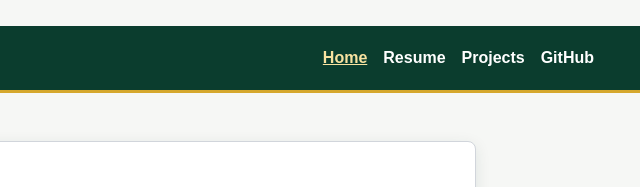
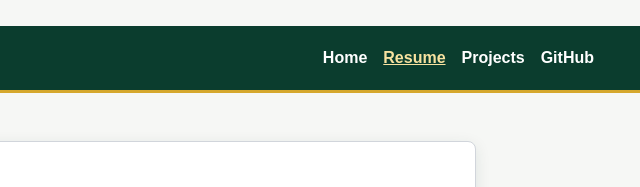
Before and after one commit to GauisCode/Portfolio-Project, a plain HTML site: page PD2/resume.html in a window 1280 px wide. Shown: the top 187 px of the page, 614-1254 px from the left. Drawn offline with Linux system fonts and the light colour scheme.

```diff
--- a/PD2/resume.html
+++ b/PD2/resume.html
@@ -26,8 +26,8 @@
                 <a class="site-logo" href="index.html">JSL</a>
 
                 <ul class="nav-links">
-                    <li><a href="index.html" aria-current="page">Home </a></li>
-                    <li><a href="resume.html">Resume</a></li>
+                    <li><a href="index.html">Home </a></li>
+                    <li><a href="resume.html" aria-current="page">Resume</a></li>
                     <li><a href="projects.html">Projects</a></li>
                     <li><a href="https://github.com/GauisCode"
                         target="_blank"
```
Also changed, not shown: PD2/index.html (+2 -5 lines), PD2 Good/screenshots/portfolio-homepage-featurecards.png (added), PD2 Good/screenshots/portfolio-projects-screenshot.png (added), PD2 Good/screenshots/portfolio-resume-screenshot.png (added), PD2/Screenshots/YTZSDiceZoomScreenshot.png (added), PD2/Screenshots/YTZScorecardZoomScreenshot.png (added), PD2/Screenshots/YtzSlimFullScreenshot.png (added), PD2/Screenshots/YtzWideFullScreenshot.png (added), PD2/Screenshots/portfolio-homepage-featurecards.png (added), PD2/Screenshots/portfolio-projects-screenshot.png (added), PD2/Screenshots/portfolio-resume-screenshot.png (added), 8 other files.
